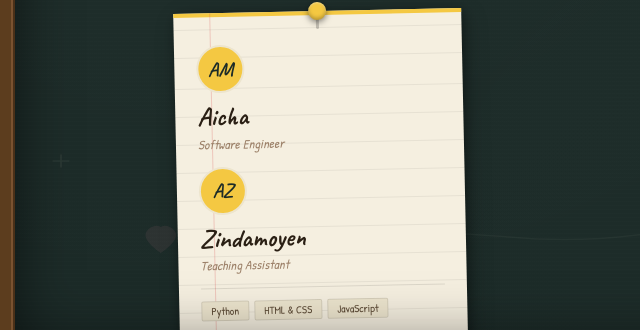
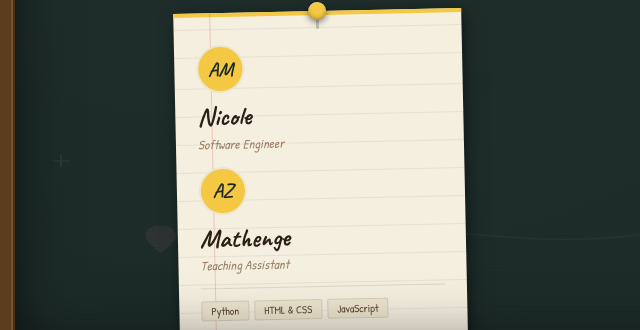
Before and after one commit to IS-PROJECT-2026/GRoup_portfolio_4d, a plain HTML site: page index.html in a window 1280 px wide. Shown: the part 445-775 px from the top of the page, 3-643 px from the left. Drawn offline with Linux system fonts and the light colour scheme.

Commit message:
fix: update index.htm with nicole card details

```diff
--- a/index.html
+++ b/index.html
@@ -618,10 +618,10 @@
       <div class="card-margin" aria-hidden="true"></div>
       <div class="card-content">
         <div class="card-avatar">AM</div>
-        <p class="card-name">Aicha</p>
+        <p class="card-name">Nicole</p>
         <p class="card-role">Software Engineer</p>
         <div class="card-avatar">AZ</div>
-        <p class="card-name">Zindamoyen</p>
+        <p class="card-name">Mathenge</p>
         <p class="card-role">Teaching Assistant</p>
         <div class="card-divider"></div>
         <div class="card-tags">
```
